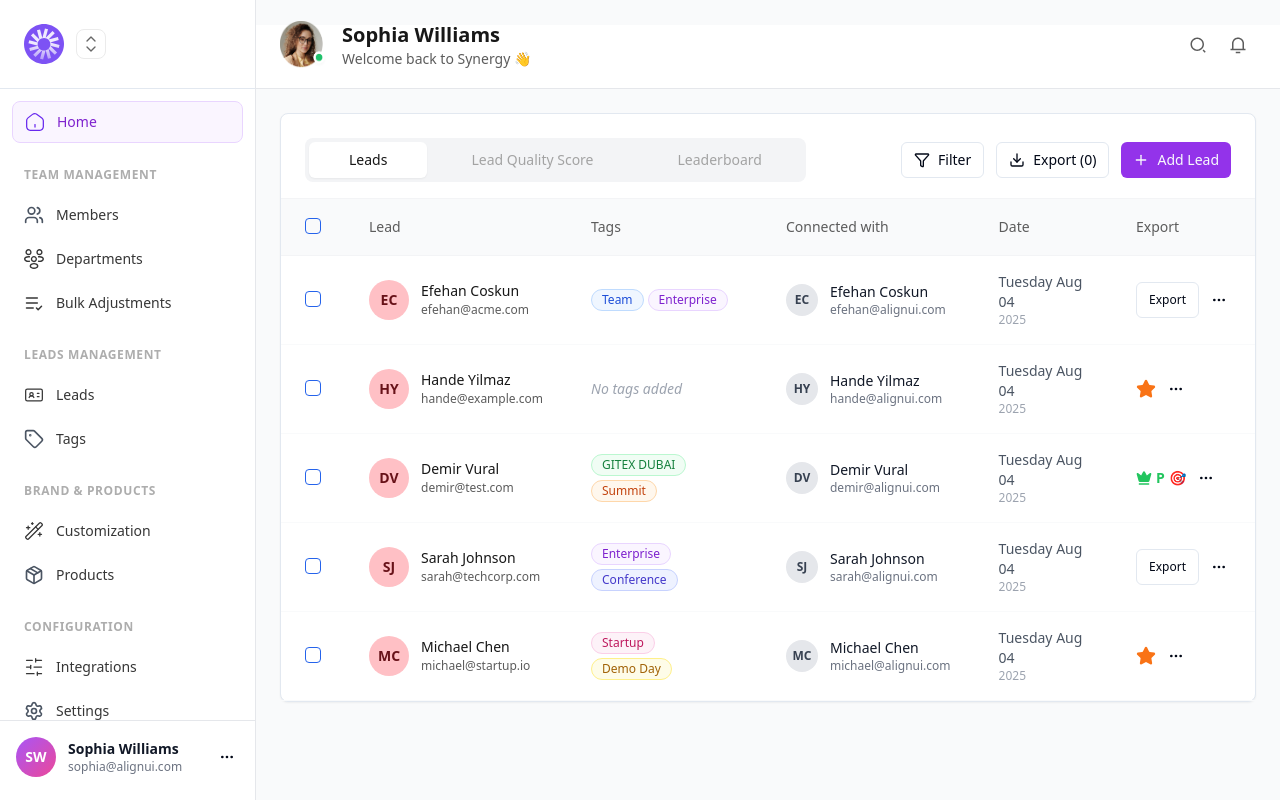
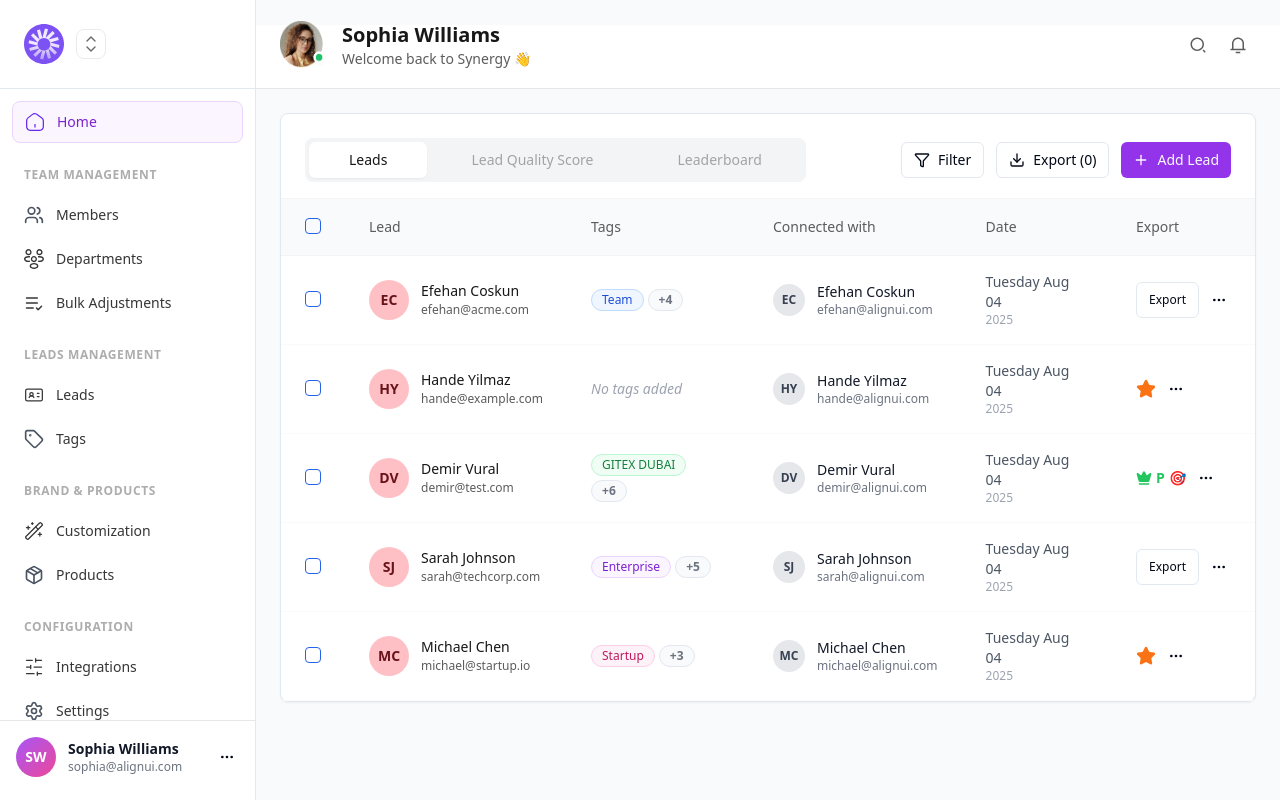
Before and after one commit to tushar-h789/dashboard-task, a React (Vite) app: page / in a window 1280 px wide. Built offline with nearby package versions, Linux system fonts and the light colour scheme.

Commit message:
when i click on tab items then show modal and show all tags

```diff
--- a/src/components/dashboard/LeadsTable.tsx
+++ b/src/components/dashboard/LeadsTable.tsx
@@ -15,6 +15,24 @@ import {
 export function LeadsTable() {
   const [selectedLeads, setSelectedLeads] = useState<string[]>([]);
   const [activeTab, setActiveTab] = useState("leads");
+  const [isModalOpen, setIsModalOpen] = useState(false);
+  interface Lead {
+    id: string;
+    name: string;
+    email: string;
+    tags: string[];
+    connectedWith: {
+      name: string;
+      email: string;
+      avatar: string;
+    };
+    date: string;
+    exportType: "export" | "star" | "crown";
+    status: string;
+    score: number;
+  }
+
+  const [selectedLead, setSelectedLead] = useState<Lead | null>(null);
 
   const tabs = [
     { id: "leads", name: "Leads" },
@@ -32,12 +50,12 @@ export function LeadsTable() {
     { id: "actions", label: "Export" },
   ];
 
-  const leadsData = [
+  const leadsData: Lead[] = [
     {
       id: "1",
       name: "Efehan Coskun",
       email: "efehan@acme.com",
-      tags: ["Team", "Enterprise"],
+      tags: ["Team", "Enterprise", "GITEX DUBAI", "Summit", "Team"],
       connectedWith: {
         name: "Efehan Coskun",
         email: "efehan@alignui.com",
@@ -67,7 +85,15 @@ export function LeadsTable() {
       id: "3",
       name: "Demir Vural",
       email: "demir@test.com",
-      tags: ["GITEX DUBAI", "Summit"],
+      tags: [
+        "GITEX DUBAI",
+        "Summit",
+        "Team",
+        "Enterprise",
+        "GITEX DUBAI",
+        "Summit",
+        "Team",
+      ],
       connectedWith: {
         name: "Demir Vural",
         email: "demir@alignui.com",
@@ -82,7 +108,14 @@ export function LeadsTable() {
       id: "4",
       name: "Sarah Johnson",
       email: "sarah@techcorp.com",
-      tags: ["Enterprise", "Conference"],
+      tags: [
+        "Enterprise",
+        "Conference",
+        "Team",
+        "Enterprise",
+        "GITEX DUBAI",
+        "Summit",
+      ],
       connectedWith: {
         name: "Sarah Johnson",
         email: "sarah@alignui.com",
@@ -97,7 +130,7 @@ export function LeadsTable() {
       id: "5",
       name: "Michael Chen",
       email: "michael@startup.io",
-      tags: ["Startup", "Demo Day"],
+      tags: ["Startup", "Demo Day", "Team", "Enterprise"],
       connectedWith: {
         name: "Michael Chen",
         email: "michael@alignui.com",
@@ -300,7 +333,7 @@ export function LeadsTable() {
                       <td className="py-4 px-6">
                         <div className="flex flex-wrap gap-1">
                           {lead.tags.length > 0 ? (
-                            lead.tags.slice(0, 2).map((tag, tagIndex) => {
+                            lead.tags.slice(0, 1).map((tag, tagIndex) => {
                               const colors = getTagColor(tag);
                               return (
                                 <Badge
@@ -317,15 +350,51 @@ export function LeadsTable() {
                               No tags added
                             </span>
                           )}
-                          {lead.tags.length > 2 && (
+                          {lead.tags.length > 1 && (
                             <Badge
                               variant="outline"
-                              className="text-xs bg-gray-50 text-gray-500"
+                              className="text-xs bg-gray-50 text-gray-500 cursor-pointer"
+                              onClick={() => {
+                                setSelectedLead(lead);
+                                setIsModalOpen(true);
+                              }}
                             >
-                              +{lead.tags.length - 2}
+                              +{lead.tags.length - 1}
                             </Badge>
                           )}
                         </div>
+                        {/* Show Modal in the lead */}
+                        {isModalOpen && selectedLead && (
+                          <div className="fixed inset-0 flex justify-center items-center bg-black/10 bg-opacity-50 z-50">
+                            <div className="bg-white p-6 rounded-lg shadow-lg w-96">
+                              <div className="flex justify-between items-center">
+                                <h3 className="text-lg font-semibold">
+                                  Lead Tags
+                                </h3>
+                                <button
+                                  onClick={() => setIsModalOpen(false)}
+                                  className="text-gray-600 hover:text-gray-900"
+                                >
+                                  &times;
+                                </button>
+                              </div>
+                              <div className="mt-4">
+                                <ul>
+                                  {selectedLead.tags.map(
+                                    (tag: string, index: number) => (
+                                      <li
+                                        key={index}
+                                        className="text-md text-gray-700"
+                                      >
+                                        {tag}
+                                      </li>
+                                    )
+                                  )}
+                                </ul>
+                              </div>
+                            </div>
+                          </div>
+                        )}
                       </td>
                       <td className="py-4 px-6">
                         <div className="flex items-center gap-3">
```
